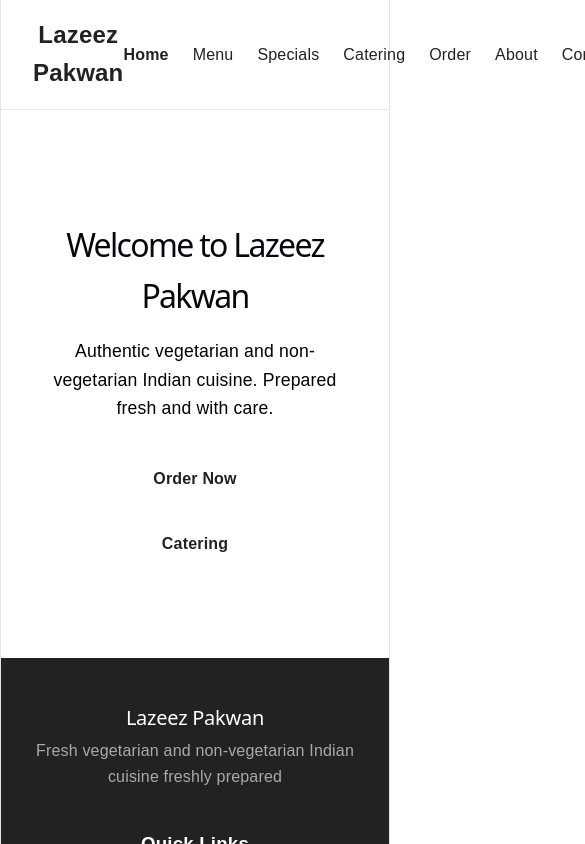
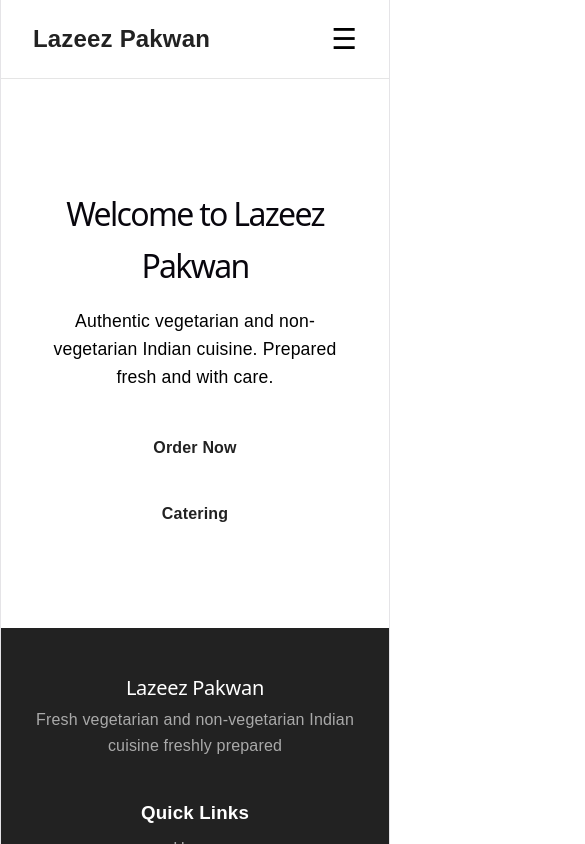
Before and after one commit to Agent610/Lazeez_Pakwan-Website, a React (Vite) app in the folder lazeez-pakwan/: page / in a window 390 px wide. Shown: the top 844 px of the page, 585 px wide, since content can reach past the window. Built offline with nearby package versions, Linux system fonts and the light colour scheme.

Commit message:
Worked on Navbar in responsive designs

```diff
--- a/lazeez-pakwan/src/components/Navbar.css
+++ b/lazeez-pakwan/src/components/Navbar.css
@@ -1,3 +1,4 @@
+/*Desktop View */
 .navbar {
   width: 100%;
   border-bottom: 1px solid #e5e5e5;
@@ -38,3 +39,48 @@
 .navbar-links a.active {
   font-weight: 700;
 }
+
+.menu-toggle {
+  display: none;
+  background: none;
+  border: none;
+  font-size: 1.8rem;
+  cursor: pointer;
+}
+
+/*Tablet View */
+@media (max-width: 768px) {
+  .navbar-container {
+    position: relative;
+  }
+
+  .menu-toggle {
+    display: block;
+  }
+
+  .navbar-links {
+    display: none;
+    position: absolute;
+    top: 100%;
+    left: 0;
+    right: 0;
+    flex-direction: column;
+    align-items: stretch;
+    padding: 1rem 2rem;
+    background-color: white;
+    border-top: 1px solid #e5e5e5;
+  }
+
+  .navbar-links.open {
+    display: flex;
+  }
+
+  .navbar-links li {
+    width: 100%;
+  }
+
+  .navbar-links a {
+    display: block;
+    padding: 0.75rem 0;
+  }
+}
--- a/lazeez-pakwan/src/components/Navbar.jsx
+++ b/lazeez-pakwan/src/components/Navbar.jsx
@@ -1,7 +1,10 @@
+import { useState } from "react";
 import { NavLink } from "react-router-dom";
 import "./Navbar.css";
 
 function Navbar() {
+  const [menuOpen, setMenuOpen] = useState(false);
+
   return (
     <nav className="navbar">
       <div className="navbar-container">
@@ -9,33 +12,56 @@
           Lazeez Pakwan
         </NavLink>
 
-        <ul className="navbar-links">
+        <button
+          className="menu-toggle"
+          onClick={() => setMenuOpen(!menuOpen)}
+          aria-label="Toggle navigation menu"
+          aria-expanded={menuOpen}
+        >
+          {menuOpen ? "✕" : "☰"}
+        </button>
+
+        <ul className={`navbar-links ${menuOpen ? "open" : ""}`}>
           <li>
-            <NavLink to="/">Home</NavLink>
+            <NavLink to="/" onClick={() => setMenuOpen(false)}>
+              Home
+            </NavLink>
           </li>
 
           <li>
-            <NavLink to="/menu">Menu</NavLink>
+            <NavLink to="/menu" onClick={() => setMenuOpen(false)}>
+              Menu
+            </NavLink>
           </li>
 
           <li>
-            <NavLink to="/specials">Specials</NavLink>
+            <NavLink to="/specials" onClick={() => setMenuOpen(false)}>
+              Specials
+            </NavLink>
           </li>
 
           <li>
-            <NavLink to="/catering">Catering</NavLink>
+            <NavLink to="/catering" onClick={() => setMenuOpen(false)}>
+              Catering
+            </NavLink>
           </li>
 
           <li>
-            <NavLink to="/order">Order</NavLink>
+            <NavLink to="/order" onClick={() => setMenuOpen(false)}>
+              Order
+            </NavLink>
           </li>
 
           <li>
-            <NavLink to="/about">About</NavLink>
+            <NavLink to="/about" onClick={() => setMenuOpen(false)}>
+              About
+            </NavLink>
           </li>
 
           <li>
-            <NavLink to="/contact">Contact</NavLink>
+            <NavLink to="/contact" onClick={() => setMenuOpen(false)}>
+              Contact
+            </NavLink>
           </li>
         </ul>
       </div>
```
